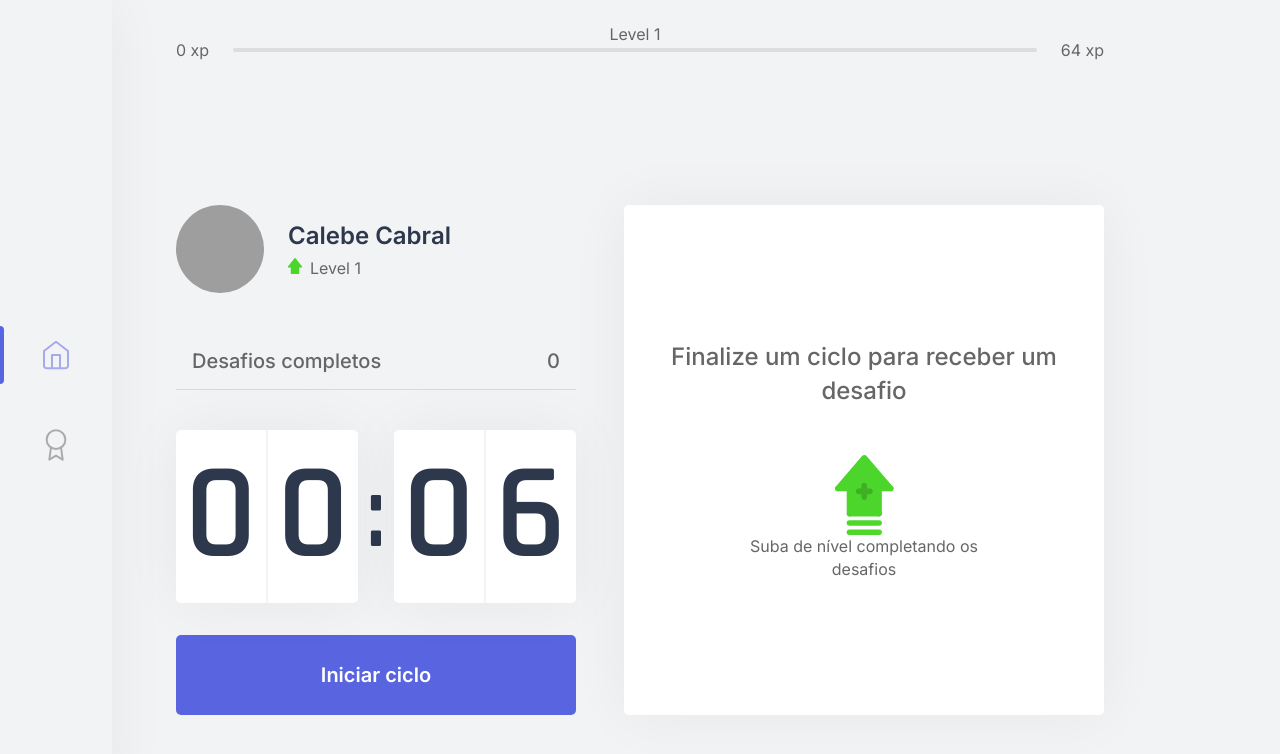
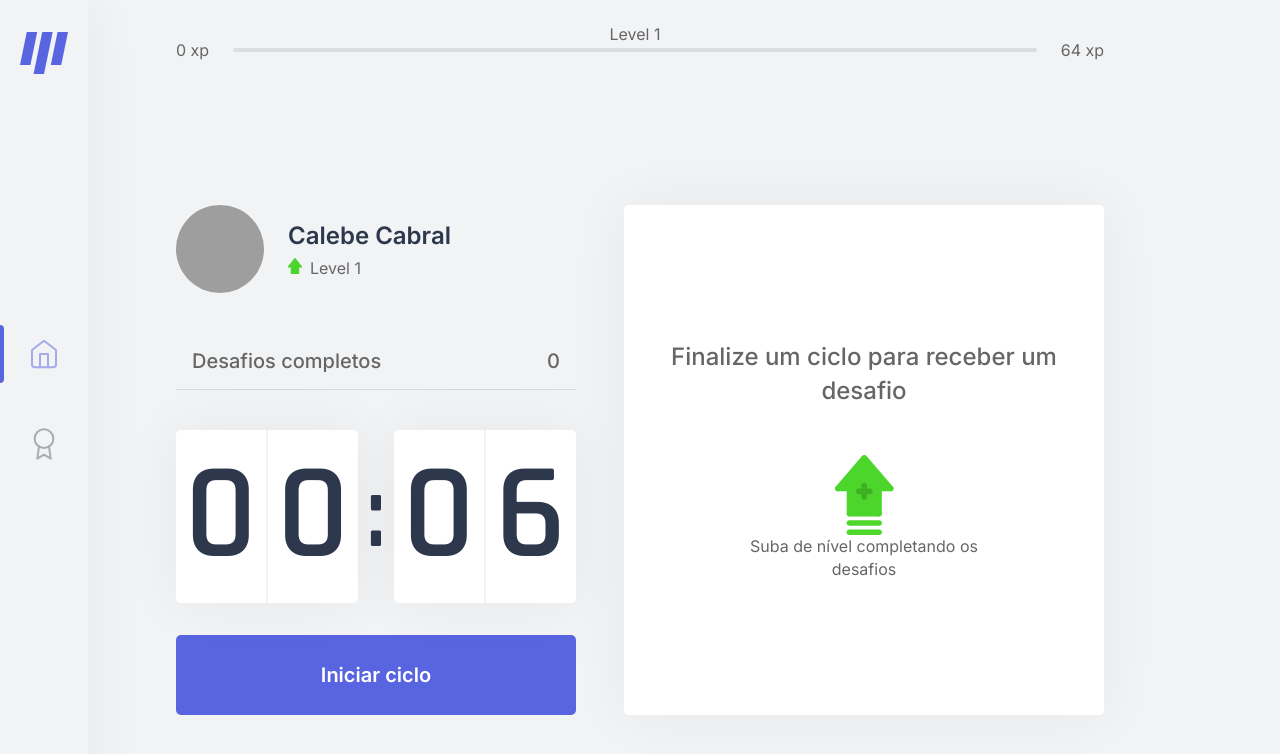
Before and after one commit to CalebeCabral/move.it-nlw04, a Next.js app: page / in a window 1280 px wide. Shown: the top 754 px of the page. Built offline with nearby package versions, Linux system fonts and the light colour scheme; grey boxes are pictures that could not be loaded.

Commit message:
Add activeClassName to Navbar links; Add move.it logo to Navabr.

```diff
--- a/src/components/Navbar.tsx
+++ b/src/components/Navbar.tsx
@@ -2,11 +2,16 @@ import Link from "./ActiveLink";
 
 import { HomeIcon } from "../icons/HomeIcon";
 import { AwardIcon } from "../icons/AwardIcon";
+
 import styles from "../styles/components/Navbar.module.css";
 
 export function Navbar() {
   return (
     <nav className={styles.container}>
+      <div>
+        <img src="./logo.svg" alt="Move.it" />
+      </div>
+      <div className={styles.links}>
         <Link href="/" activeClassName={styles.selected}>
           <a>
             <HomeIcon />
@@ -17,6 +22,7 @@ export function Navbar() {
             <AwardIcon />
           </a>
         </Link>
+      </div>
     </nav>
   );
 }
--- a/src/styles/components/Navbar.module.css
+++ b/src/styles/components/Navbar.module.css
@@ -1,20 +1,31 @@
 .container {
+  display: flex;
+  flex-direction: column;
+  justify-content: flex-start;
+  align-items: center;
+  padding: 2rem 0 5rem;
+
+  position: fixed;
+  left: 0;
+  top: 0;
+  width: 5.5rem;
+  height: 100vh;
+
+  background: linear-gradient(from top var(--white), rgb(0 0 0 / 0%) 75%);
+  box-shadow: 0 0 60px rgba(0, 0, 0, 0.05);
+}
+
+.links {
+  flex: 1;
   display: flex;
   flex-direction: column;
   justify-content: center;
   align-items: center;
 
-  position: fixed;
-  left: 0;
-  top: 0;
-  width: 7rem;
-  height: 100vh;
-
-  background: var(--background);
-  box-shadow: 0 0 60px rgba(0, 0, 0, 0.05);
+  width: 100%;
 }
 
-.container a {
+.links a {
   position: relative;
   width: 100%;
   padding: 0.8rem 0rem;
@@ -23,11 +34,11 @@
   font-size: 0rem;
 }
 
-.container a.selected {
+.links a.selected {
   color: var(--blue);
 }
 
-.container a.selected::before {
+.links a.selected::before {
   content: "";
   display: block;
 
@@ -41,6 +52,6 @@
   border-radius: 10px;
 }
 
-.container a:not(:last-child) {
+.links a:not(:last-child) {
   margin-bottom: 2rem;
 }
```
Also changed, not shown: public/logo.svg (added). Lines whose indentation alone changed are shown as unchanged.
